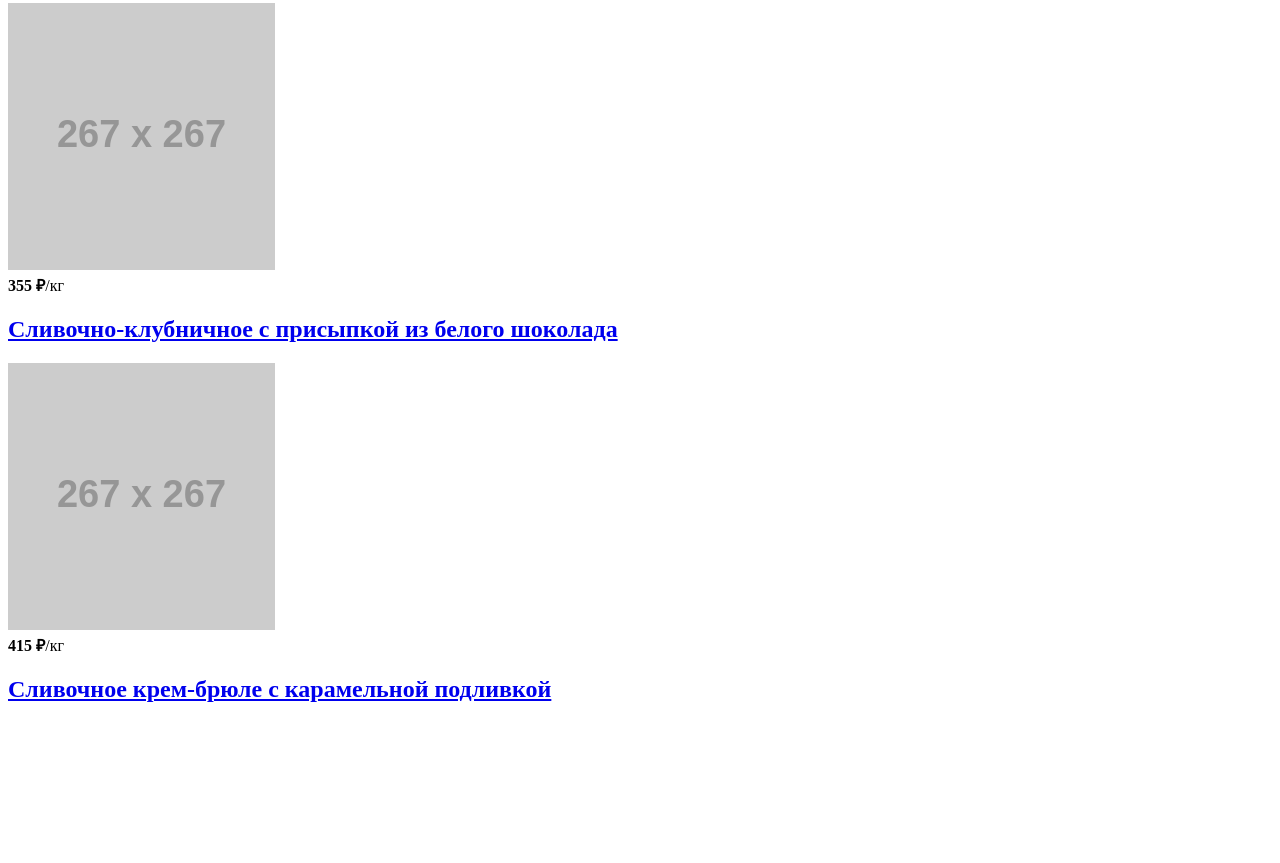
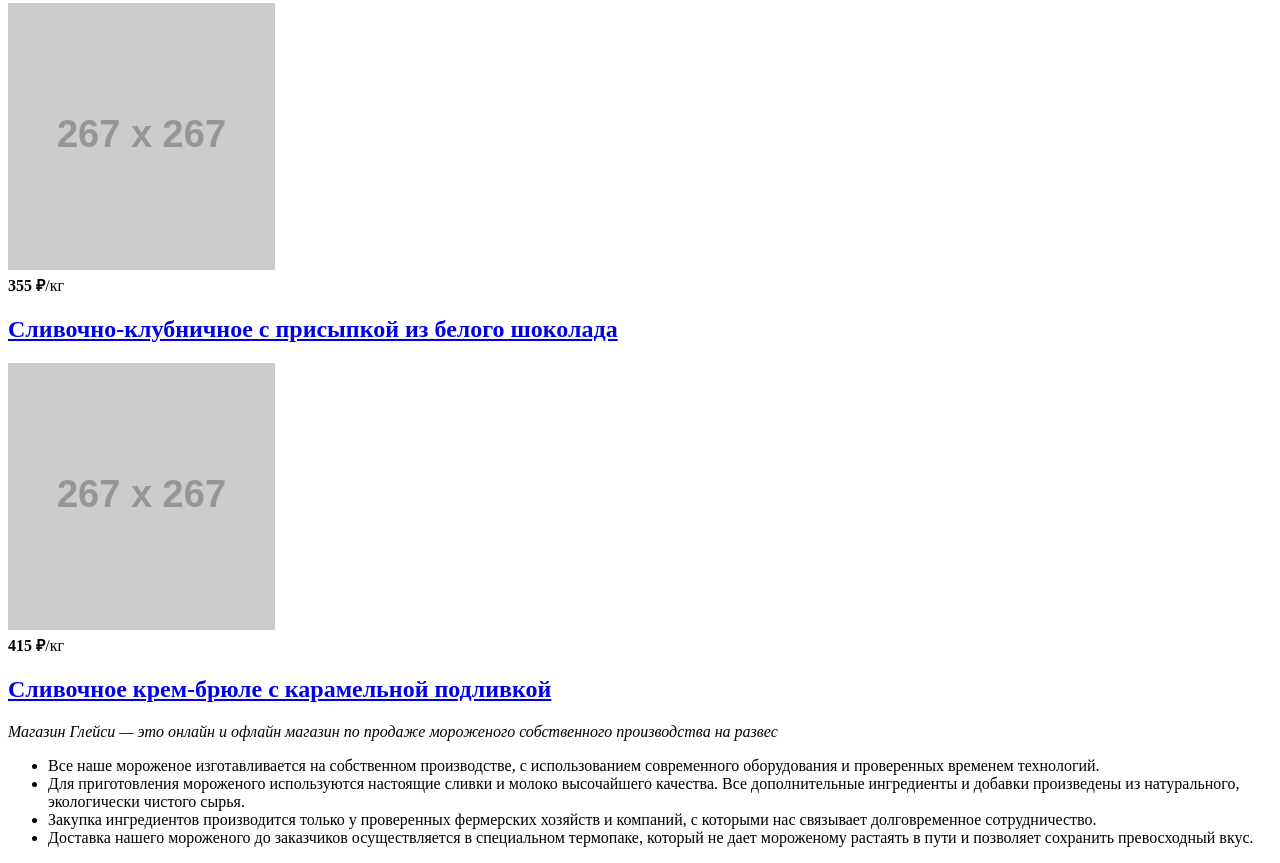
Before and after one commit to corvus-007/17030-gllacy, a plain HTML site: page index.html in a window 1280 px wide. Shown: the part 3226-4089 px from the top of the page. Before the commit the page ends 3949 px from the top, so only its background shows below. Drawn offline with Linux system fonts and the light colour scheme; placeholder pictures from the web are drawn by us.

Commit message:
Добавлена разметка Фючерсов (SEO)

```diff
--- a/index.html
+++ b/index.html
@@ -146,5 +146,15 @@
       </div>
     </section>
 
+    <section class="features container">
+      <p><em>Магазин Глейси — это онлайн и офлайн магазин по продаже мороженого собственного производства на развес</em></p>
+      <ul class="features-list">
+        <li>Все наше мороженое изготавливается на собственном производстве, с использованием современного оборудования и проверенных временем технологий.</li>
+        <li>Для приготовления мороженого используются настоящие сливки и молоко высочайшего качества. Все дополнительные ингредиенты и добавки произведены из натурального, экологически чистого сырья.</li>
+        <li>Закупка ингредиентов  производится только у проверенных фермерских хозяйств и компаний, с которыми нас связывает долговременное сотрудничество.</li>
+        <li>Доставка нашего мороженого до заказчиков осуществляется в специальном термопаке, который не дает мороженому растаять в пути и позволяет сохранить превосходный вкус.</li>
+      </ul>
+    </section>
+
   </body>
 </html>
```
